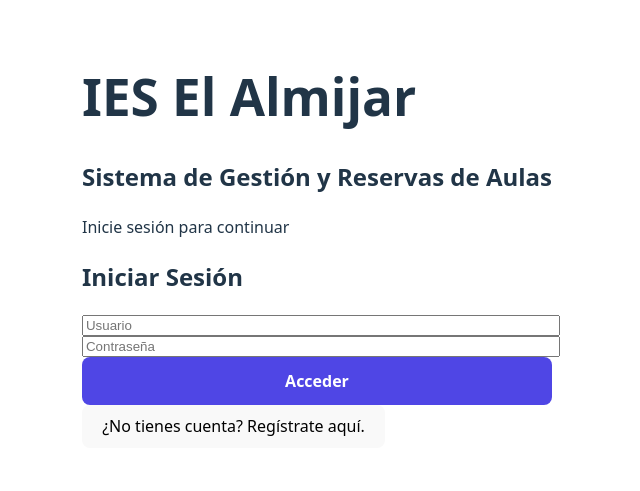
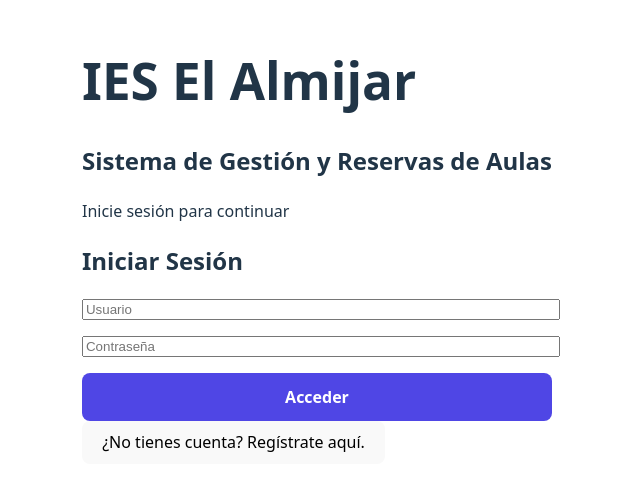
Before and after one commit to elinformatico600/reserva-aulas-frontend, a React app: page / in a window 1280 px wide. Shown: the part 159-650 px from the top of the page, without its empty margins (323-963 px from the left). Built offline with nearby package versions, Linux system fonts and the light colour scheme; the HTML template or start-up script is replaced by a standard one.

Commit message:
Fix: Se fuerza el espaciado vertical del formulario de Login usando CSS gap.

```diff
--- a/src/index.css
+++ b/src/index.css
@@ -76,6 +76,7 @@ button:focus-visible {
 .auth-form-container {
     display: flex;
     flex-direction: column;
+    gap: 1rem; /* Añade esta línea para forzar el espaciado vertical (16px) */
     /* Esto es crucial para apilar verticalmente los inputs */
 }
 
```
